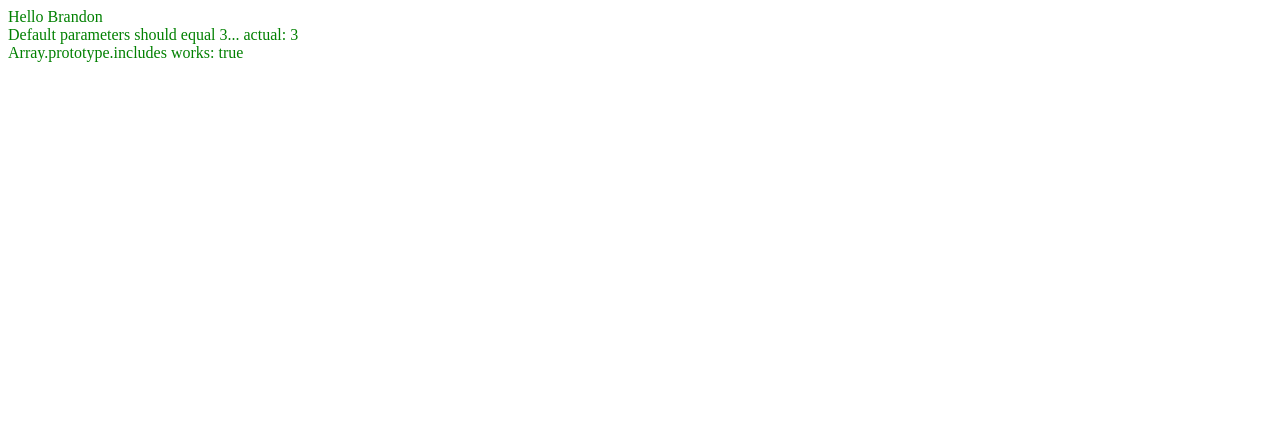
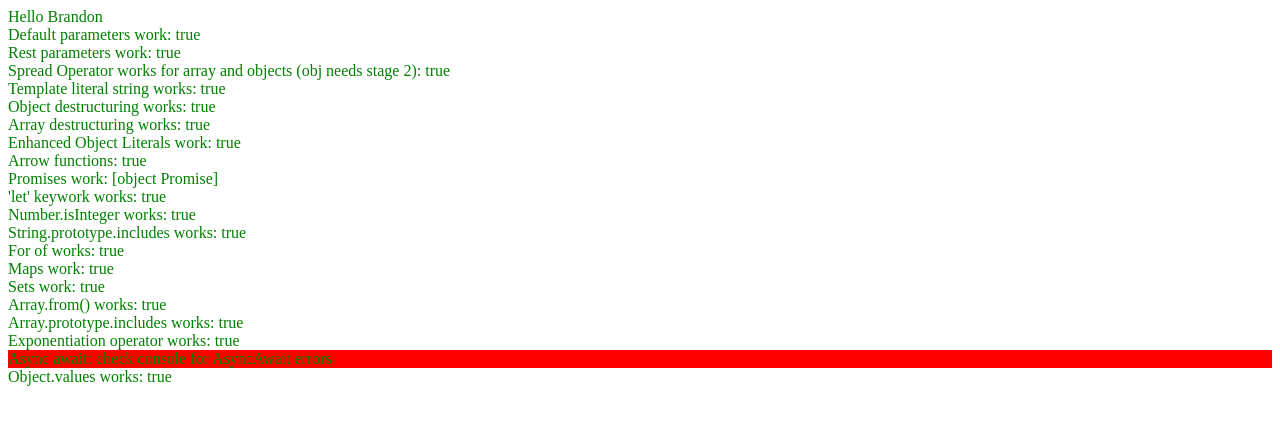
Before and after one commit to bcourtney5965/reactSeed, a React (Vite) app: page / in a window 1280 px wide. Shown: the top 424 px of the page. Built offline with nearby package versions, Linux system fonts and the light colour scheme.

Commit message:
Babel transpiles features I actually use

```diff
--- a/client/App.js
+++ b/client/App.js
@@ -1,28 +1,219 @@
 import React, { Component } from 'react';
+import * as _ from 'lodash';
 
 export default class App extends Component {
   constructor(props) {
     super(props);
+    this.state = {
+      asyncAwaitWorks: false
+    }
   }
 
   defaultParams() {
     let closure = (num=3) => num;
-    return closure();
+    return closure() === 3;
+  }
+
+  restParams() {
+    let closure = (first, ...rest) => rest;
+    let nums = closure(null, 1, 2, 3);
+    return _.isEqual([1, 2, 3], nums);
+  }
+
+  spreadOperator() {
+    let originalArr = [1, 2, 3, 4];
+    let forArrays = _.isEqual([...originalArr], originalArr);
+    let obj1 = { foo: 'bar', x: 42 };
+    let obj2 = {...obj1};
+    let forObjects = _.isEqual(obj1, obj2);
+    return forArrays && forObjects;
+  }
+
+  templateLiteralString() {
+    let world = "world";
+    return "hello, world" === `hello, ${world}`;
+  }
+
+  objectDestructuring() {
+    let obj = {foo: 'bar', taco: 'cat'};
+    let {foo, taco} = obj;
+    return foo === 'bar' && taco === 'cat';
+  }
+
+  arrayDestructuring() {
+    let [a, b] = [5, 9];
+    return (a + b) === 14;
+  }
+
+  enhancedObjectLiterals() {
+    let a = 1, b = 2, c = 3;
+    let obj = {
+      a,
+      b,
+      c
+    }
+    return (obj.a + obj.b + obj.c) === 6;
+  }
+
+  arrowFunctions() {
+    let closure = () => {
+      return this;
+    }
+    return closure() !== undefined;
+  }
+
+  promises() {
+    var promise1 = new Promise(function(resolve, reject) {
+      setTimeout(resolve, 100, 'Promises work!!');
+    });
+
+    return promise1
+      .then( val => {
+        console.log(val);
+        return true;
+      })
+      .catch( e => {
+        console.error("ERROR in promises!!!: ", e);
+        return false;
+      });
+  }
+
+  letKeyword() {
+    let x = 1;
+    if (x === 1) {
+      let x = 2;
+    }
+    return x === 1
+  }
+
+  isInteger() {
+    return Number.isInteger(8);
+  }
+
+  stringIncludes() {
+    return 'sass'.includes('a');
+  }
+
+  forOf() {
+    let iterable = [10, 20, 30];
+    let sum = 0;
+    for (let value of iterable) {
+      sum += value;
+    }
+    return sum === 60;
+  }
+
+  maps() {
+    var myMap = new Map();
+    myMap.set('thisIsTheKey', "thisIsTheValue");
+    return myMap.get('thisIsTheKey') === 'thisIsTheValue';
+  }
+
+  maps() {
+    var myMap = new Map();
+    myMap.set('thisIsTheKey', "thisIsTheValue");
+    return myMap.get('thisIsTheKey') === 'thisIsTheValue';
+  }
+
+  sets() {
+    let mySet = new Set([1, 2, 2, 3, 3]);
+    let otherSet = new Set([1, 2, 3]);
+    let has2 = mySet.has(2);
+    return _.isEqual(mySet, otherSet) && has2;
+  }
+
+  arrayFrom() {
+    function closure() {
+      return Array.from(arguments);
+    }
+    let args = _.isEqual(closure(1, 2, 3), [1, 2, 3]);
+    let fromString = Array.from('hi');
+    let equalStrings = _.isEqual(fromString, ['h', 'i']);
+    return args && equalStrings;
   }
 
   arrayIncludes() {
-    var arrayIncludesTest = () => {
-      let nums = [1, 2, 3];
-      return nums.includes(2);
+    return [1, 2, 3].includes(2);
+  }
+
+  exponentiation() {
+    return (4**3) === 64;
+  }
+
+  asyncAwait() {
+    function resolveAfter2Seconds() {
+      return new Promise(resolve => {
+        setTimeout(() => {
+          resolve("asyncAwait resolved");
+        }, 2000);
+      });
     }
-    return arrayIncludesTest();
+
+    async function asyncCall() {
+      console.log('calling asyncAwait');
+      var result = await resolveAfter2Seconds();
+      console.log(result);
+      // expected output: "resolved"
+    }
+
+    asyncCall();
   }
+
+  asyncAwait() {
+   function resolveAfter100milliSeconds() {
+     return new Promise(resolve => {
+       setTimeout(() => {
+         resolve(true);
+       }, 100);
+     });
+   }
+
+   async function asyncCall() {
+     console.log('calling');
+     var result = await resolveAfter100milliSeconds();
+     console.assert(result === true, 'AsyncAwait is broken!  Check your babel configuration.');
+   }
+
+   asyncCall();
+  }
+
+  objectValues() {
+    const object1 = {
+      a: 'somestring',
+      b: 42,
+      c: false
+    };
+    return _.isEqual(Object.values(object1), ["somestring", 42, false]);
+  }
+
+  // NOT TESTED
+  // const keyword
+  // asyncAwait
 
   render() {
     return (
-      <div>Hello {this.props.name}
-        <div className={this.defaultParams() === 3 ? '' : 'babel-error'}>Default parameters should equal 3... actual: {this.defaultParams()}</div>
+      <div>
+        Hello {this.props.name}
+        <div className={this.defaultParams() ? '' : 'babel-error'}>Default parameters work: {this.defaultParams().toString()}</div>
+        <div className={this.restParams() ? '' : 'babel-error'}>Rest parameters work: {this.restParams().toString()}</div>
+        <div className={this.spreadOperator() ? '' : 'babel-error'}>Spread Operator works for array and objects (obj needs stage 2): {this.spreadOperator().toString()}</div>
+        <div className={this.templateLiteralString() ? '' : 'babel-error'}>Template literal string works: {this.templateLiteralString().toString()}</div>
+        <div className={this.objectDestructuring() ? '' : 'babel-error'}>Object destructuring works: {this.objectDestructuring().toString()}</div>
+        <div className={this.arrayDestructuring() ? '' : 'babel-error'}>Array destructuring works: {this.arrayDestructuring().toString()}</div>
+        <div className={this.enhancedObjectLiterals() ? '' : 'babel-error'}>Enhanced Object Literals work: {this.enhancedObjectLiterals().toString()}</div>
+        <div className={this.arrowFunctions() ? '' : 'babel-error'}>Arrow functions: {this.arrowFunctions().toString()}</div>
+        <div className={this.promises() ? '' : 'babel-error'}>Promises work: {this.promises().toString()}</div>
+        <div className={this.letKeyword() ? '' : 'babel-error'}>'let' keywork works: {this.letKeyword().toString()}</div>
+        <div className={this.isInteger() ? '' : 'babel-error'}>Number.isInteger works: {this.isInteger().toString()}</div>
+        <div className={this.stringIncludes() ? '' : 'babel-error'}>String.prototype.includes works: {this.stringIncludes().toString()}</div>
+        <div className={this.forOf() ? '' : 'babel-error'}>For of works: {this.forOf().toString()}</div>
+        <div className={this.maps() ? '' : 'babel-error'}>Maps work: {this.maps().toString()}</div>
+        <div className={this.sets() ? '' : 'babel-error'}>Sets work: {this.sets().toString()}</div>
+        <div className={this.arrayFrom() ? '' : 'babel-error'}>Array.from() works: {this.arrayFrom().toString()}</div>
         <div className={this.arrayIncludes() ? '' : 'babel-error'}>Array.prototype.includes works: {this.arrayIncludes().toString()}</div>
+        <div className={this.exponentiation() ? '' : 'babel-error'}>Exponentiation operator works: {this.exponentiation().toString()}</div>
+        <div className={this.state.asyncAwaitWorks ? '' : 'babel-error'}>Async await: check console for AsyncAwait errors</div>
+        <div className={this.objectValues() ? '' : 'babel-error'}>Object.values works: {this.objectValues().toString()}</div>
       </div>
     )
   }
--- a/package.json
+++ b/package.json
@@ -10,12 +10,16 @@
   "author": "Brandon Courtney",
   "license": "ISC",
   "dependencies": {
+    "lodash": "^4.17.10",
     "react": "^16.4.0",
     "react-dom": "^16.4.0"
   },
   "devDependencies": {
+    "babel-plugin-transform-runtime": "^6.23.0",
     "babel-preset-env": "^1.7.0",
     "babel-preset-react": "^6.24.1",
+    "babel-preset-stage-2": "^6.24.1",
+    "babel-runtime": "^6.26.0",
     "parcel-bundler": "^1.8.1"
   }
 }
```
Also changed, not shown: .babelrc, 1 other file (tests, documents, lock files or other folders).
